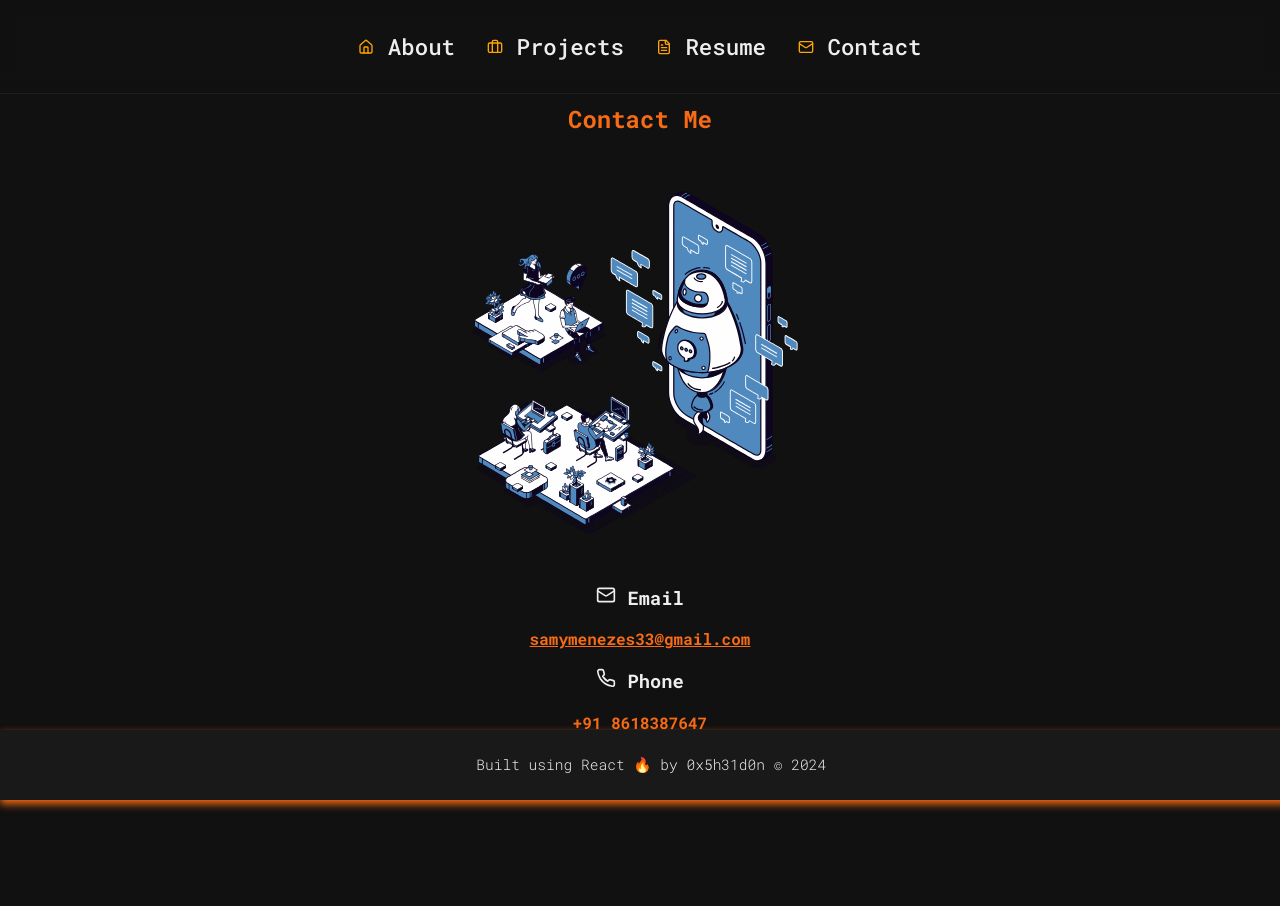
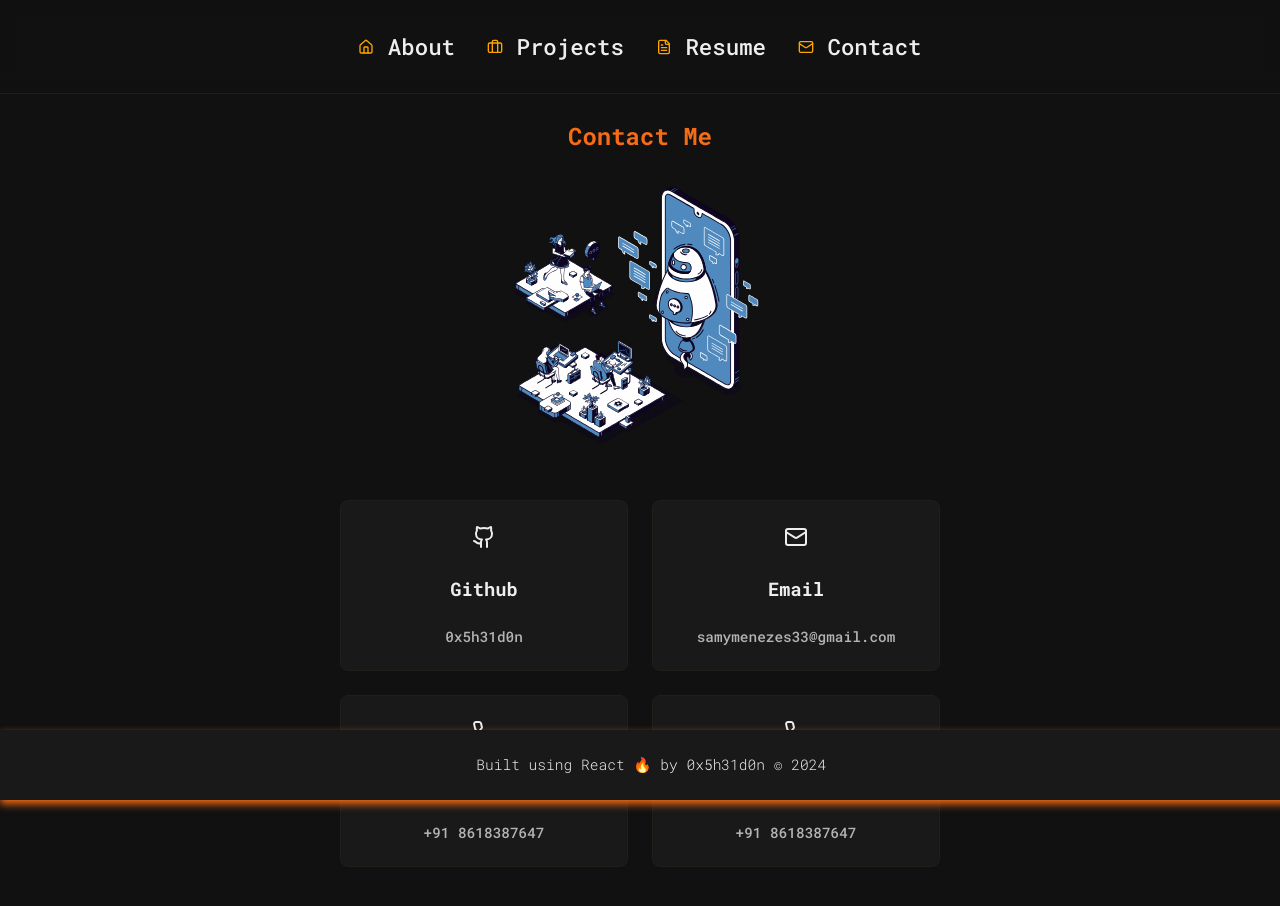
Before and after one commit to 0x5h31d0n/React-Potfolio, a React (Vite) app: page /contact in a window 1280 px wide. Shown: the top 906 px of the page. Before the commit the page ends 800 px from the top, so only its background shows below. Built offline with nearby package versions, Linux system fonts and the light colour scheme.

Commit message:
feat: contact section updated

```diff
--- a/src/Components/Contact.jsx
+++ b/src/Components/Contact.jsx
@@ -1,12 +1,13 @@
 import React from 'react';
 import Lottie from 'lottie-react';
-import { Mail, Phone } from 'lucide-react';
+import { Mail, Phone,Github } from 'lucide-react';
 import contact from '../assets/contact.json';
 import '../style.css';
 
 const contactDetails = {
   email: 'samymenezes33@gmail.com',
-  phno: '+91 8618387647'
+  phno: '+91 8618387647',
+  github: '0x5h31d0n'
 };
 
 function Contact() {
@@ -15,14 +16,36 @@ function Contact() {
       <div className='contact-block'>
         <h2 className='top'>Contact Me</h2>
         <Lottie animationData={contact} loop={true} className="contact-animation" />
-        <h3><Mail size={20} /> Email</h3>
-        <a href={`mailto:${contactDetails.email}`} className='contact-names'>
-           {contactDetails.email}
-        </a>
-        <h3><Phone size={20} /> Phone</h3>
-        <a href={`tel:${contactDetails.phno}`} className='contact-names'>
-          {contactDetails.phno}
-        </a>
+        <div className="contact-grid">
+          <a href={`https://github.com/${contactDetails.github}`} className='contact-item'>
+            <div className="contact-content">
+              <Github size={24} />
+              <h3>Github</h3>
+              <span className='contact-detail'>{contactDetails.github}</span>
+            </div>
+          </a>
+          <a href={`mailto:${contactDetails.email}`} className='contact-item'>
+            <div className="contact-content">
+              <Mail size={24} />
+              <h3>Email</h3>
+              <span className='contact-detail'>{contactDetails.email}</span>
+            </div>
+          </a>
+          <a href={`tel:${contactDetails.phno}`} className='contact-item'>
+            <div className="contact-content">
+              <Phone size={24} />
+              <h3>Phone</h3>
+              <span className='contact-detail'>{contactDetails.phno}</span>
+            </div>
+          </a>
+          <a href={`tel:${contactDetails.phno}`} className='contact-item'>
+            <div className="contact-content">
+              <Phone size={24} />
+              <h3>Phone</h3>
+              <span className='contact-detail'>{contactDetails.phno}</span>
+            </div>
+          </a>
+        </div>
       </div>
     </section>
   );
--- a/src/Components/Resume.jsx
+++ b/src/Components/Resume.jsx
@@ -3,14 +3,14 @@ import '../style.css'
 
 const resume = () => {
   return (
-    <div>
+    <section className='main-resume'>
     <h2 className='top'>Resume</h2>
     <div className='resume-container'>
         <iframe src="https://drive.google.com/file/d/1PaGPYXdZtvVWfIxz40BaJmBkKrvWUBGY/preview"
         allow="autoplay" className='resume'>
         </iframe>
     </div>
-    </div>
+    </section>
   )
 }
 
--- a/src/style.css
+++ b/src/style.css
@@ -96,10 +96,11 @@ p {
   align-items: center;
   justify-content: center;
   height: 80vh; /* Adjusted height */
-  padding: 20px;
+  padding: 50px;
 }
 
 .hero-content {
+  margin-top: 3em;
   display: flex;
   flex-direction: column; /* Column layout for mobile-first design */
   align-items: center;
@@ -110,9 +111,9 @@ p {
 .top {
   text-align: center;
   font-size: 1.5rem;
-  margin-top: 5.5rem;
+  margin-top: 4.5rem;
   margin-bottom: 1rem;
-  padding: 15px 10px;
+  padding: 0 10px;
   color: hsl(var(--primary));
 }
 
@@ -161,24 +162,86 @@ p {
   filter: invert(100%);
 }
 
+
 .resume-container {
   display: flex;
   justify-content: center;
   align-items: center;
+  padding: 1em 3em;
   padding-bottom: 0.5em;
   margin-top: 1em;
 }
 
 .resume {
   color: black;
-  padding: 10px 20px;
+  padding: 1em 2em;
   border-radius: 5px;
   text-decoration: none;
   width: 350px;
-  height: 550px;
+  height: 500px;
   box-shadow: 0 4px 8px rgba(0, 0, 0, 0.1);
 }
 
+.contact-grid {
+  display: grid;
+  flex-direction: column;
+  gap: 1rem;
+  width: 80%;
+  max-width: 600px;
+  margin: 2rem auto;
+  padding: 0 1rem;
+}
+
+.contact-item {
+  padding: 1.5rem;
+  border: 1px solid hsl(var(--border));
+  border-radius: 8px;
+  background-color: hsl(var(--card));
+  color: hsl(var(--card-foreground));
+  text-decoration: none;
+  transition: all 0.3s ease;
+}
+
+.contact-item:hover {
+  transform: translateY(-2px);
+  box-shadow: 0 4px 12px rgba(0, 0, 0, 0.1);
+  border-color: hsl(var(--primary));
+}
+
+.contact-content {
+  display: flex;
+  flex-direction: column;
+  align-items: center;
+  gap: 0.5rem;
+  text-align: center;
+}
+
+.contact-detail {
+  color: hsl(var(--muted-foreground));
+  font-size: 0.9rem;
+}
+
+@media (max-width: 767px) {
+  .contact-grid {
+    grid-template-columns: 1fr;
+  }
+
+  .contact-item {
+    padding: 1rem;
+  }
+}
+
+/* Desktop: Two columns */
+@media (min-width: 768px) {
+  .contact-grid {
+    grid-template-columns: repeat(2, 1fr);
+    gap: 1.5rem;
+  }
+
+  .contact-item {
+    padding: 1.5rem;
+  }
+}
 .contact-block
 {
   display: flex;
@@ -186,12 +249,12 @@ p {
   align-items: center;
   justify-content: center;
   padding-bottom: 1em;
-  margin-top: -2em;
+  margin-top: 1em;
 }
 
 .contact-animation{
-  height: 400px;
-  width: 400px;
+  height: 300px;
+  width: 300px;
 }
 
 .footer a{
```
